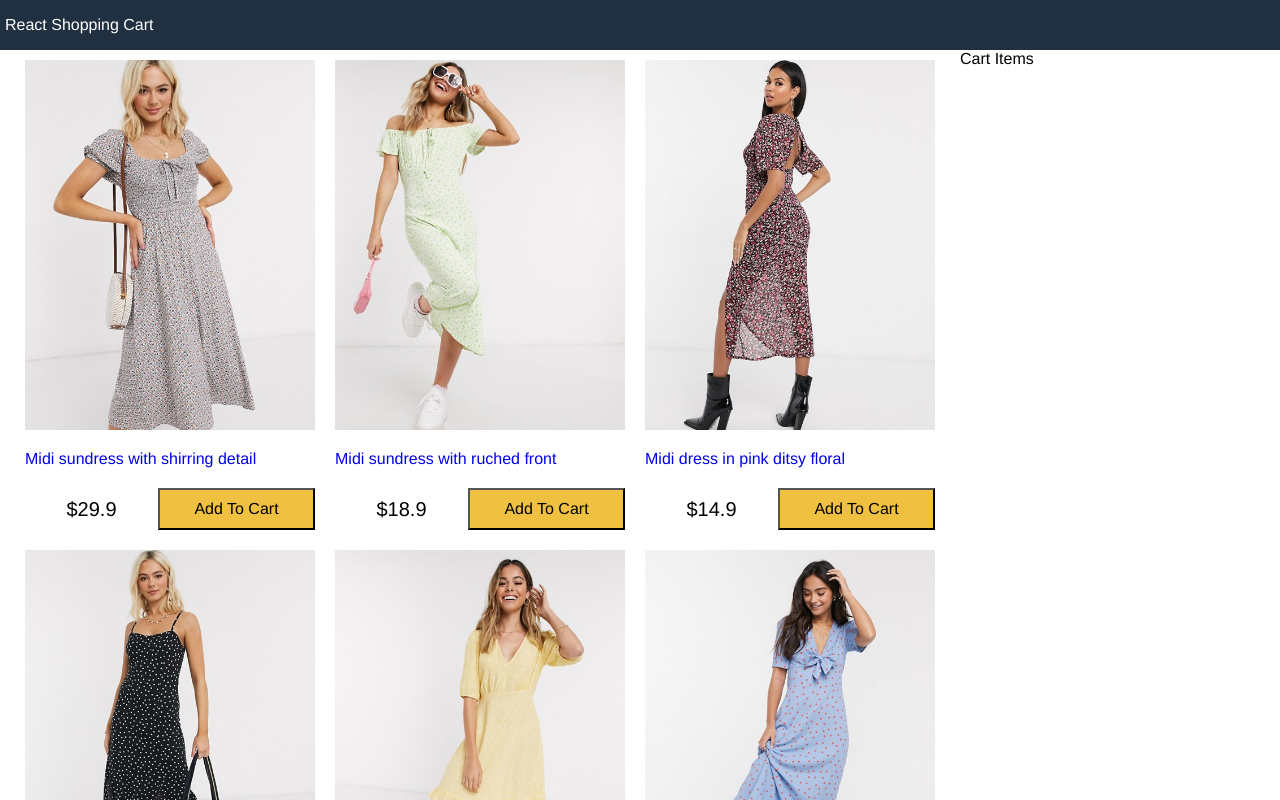
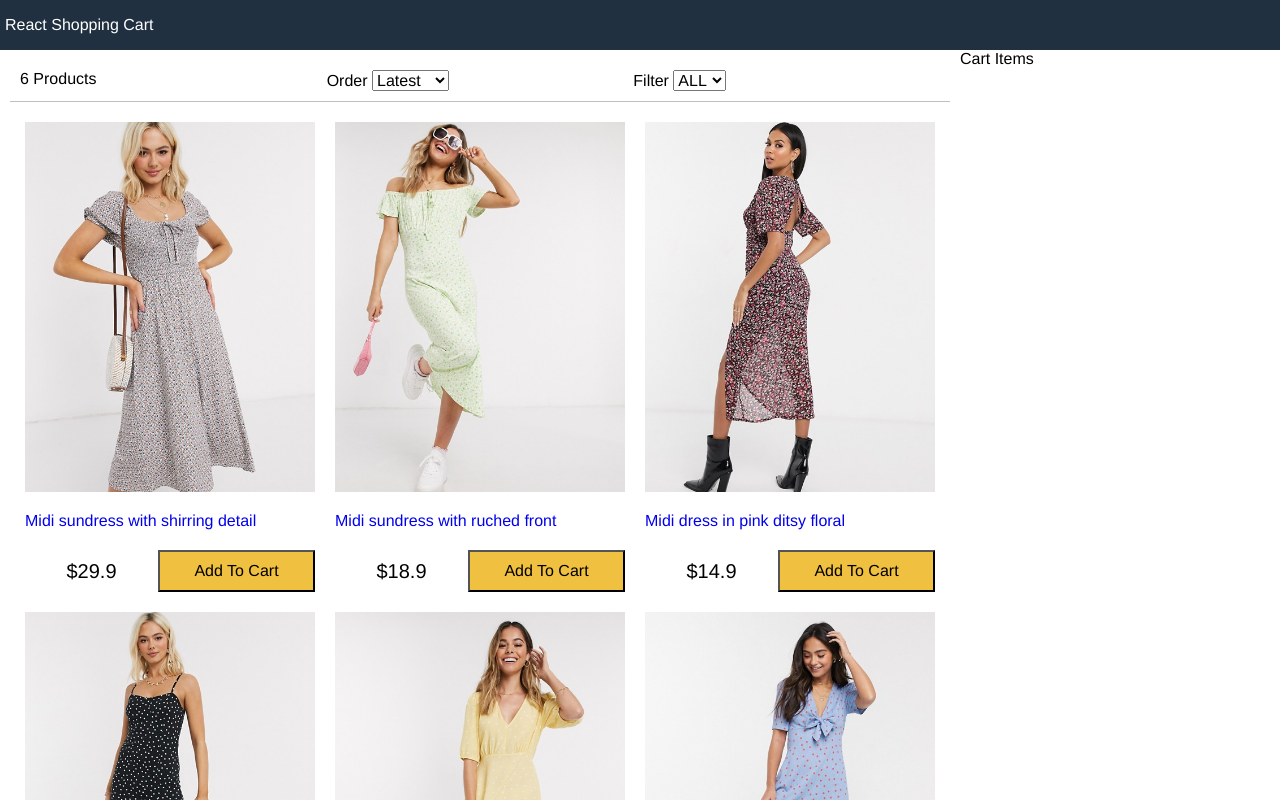
Before and after one commit to mohammad-najem/react-shopping-cart, a React (Create React App) app: page / in a window 1280 px wide. Shown: the top 800 px of the page. Built offline with nearby package versions, Linux system fonts and the light colour scheme; a web font is replaced by a local one.

Commit message:
filter-component

```diff
--- a/src/App.js
+++ b/src/App.js
@@ -1,5 +1,6 @@
 // feature 1
 import React from 'react';
+import Filter from './components/Filter';
 import Products from './components/Products';
 import data from "./data.json";
 
@@ -12,6 +13,35 @@
       sort: "",
     };
   }
+  sortProducts = (event) => {
+    // impl
+    const sort = event.target.value;
+    console.log(event.target.value);
+    this.setState((state) => ({
+      sort: sort,
+      products : this.state.products.slice().sort((a,b) =>(
+        sort === "lowest"?
+        ((a.price > b.price)? 1:-1):
+        sort === "highest"?
+        ((a.price < b.price)? 1:-1):
+        ((a._id < b._id)? 1:-1)
+      ))
+    }));
+  };
+  filterProducts = (event) => {
+    // impl
+    console.log(event.target.value);
+    if (event.target.value === ""){
+      this.setState({ size: event.target.value, products: data.products });
+    } else {
+    this.setState({
+        size: event.target.value,
+        products: data.products.filter(product => product.availableSizes.indexOf(event.target.value) >= 0
+        ),
+
+      });
+    }
+  };
   render() {
   return (
     <div className="grid-container">
@@ -21,6 +51,13 @@
       <main>
         <div className="content">
           <div className="main">
+            <Filter count={this.state.products.length}
+            size={this.state.size}
+            sort={this.state.sort}
+            filterProducts={this.filterProducts}
+            sortProducts={this.sortProducts}
+            >
+            </Filter>
             <Products products={this.state.products}></Products>
           </div>
           <div className="sidebar">Cart Items</div>
--- /dev/null
+++ b/src/components/Filter.js
@@ -0,0 +1,31 @@
+import React, { Component } from 'react'
+
+export default class Filter extends Component {
+    render() {
+        return (
+            <div className="filter">
+                <div className="filter-result">{this.props.count} Products</div>
+                <div className="filter-sort">
+                    Order{" "}
+                    <select value={this.props.sort} onChange={this.props.sortProducts}>
+                        <option>Latest</option>
+                        <option value="lowest">Lowest</option>
+                        <option value="highest">Highest</option>
+                    </select>
+                </div>
+                <div className="filter-size">
+                    Filter{" "}
+                    <select value={this.props.size} onChange={this.props.filterProducts}>
+                        <option value="">ALL</option>
+                        <option value="XS">XS</option>
+                        <option value="S">S</option>
+                        <option value="M">M</option>
+                        <option value="L">L</option>
+                        <option value="XL">XL</option>
+                        <option value="XXL">XXL</option>
+                    </select>
+                </div>
+            </div>
+        )
+    }
+}
--- a/src/index.css
+++ b/src/index.css
@@ -132,3 +132,14 @@
 .button.primary {
   background-color: #f0c040;
 }
+/* Filter */
+.filter{
+  display: flex;
+  justify-content: space-between;
+  padding: 1rem;
+  margin: 1rem;
+  border-bottom: 0.1rem #c0c0c0 solid;
+}
+.filter div{
+  flex: 1;
+}
```
